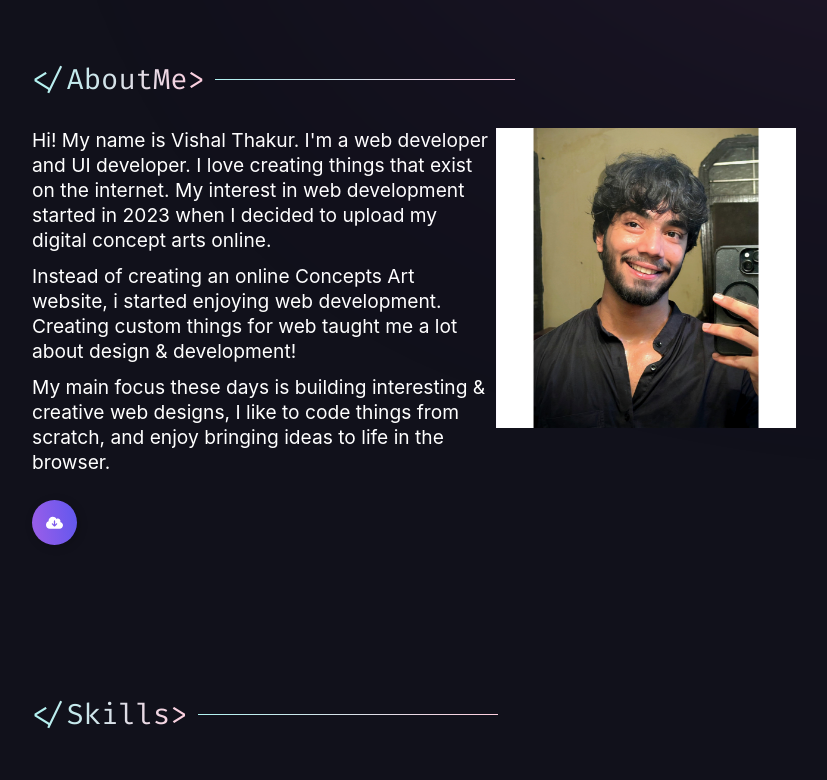
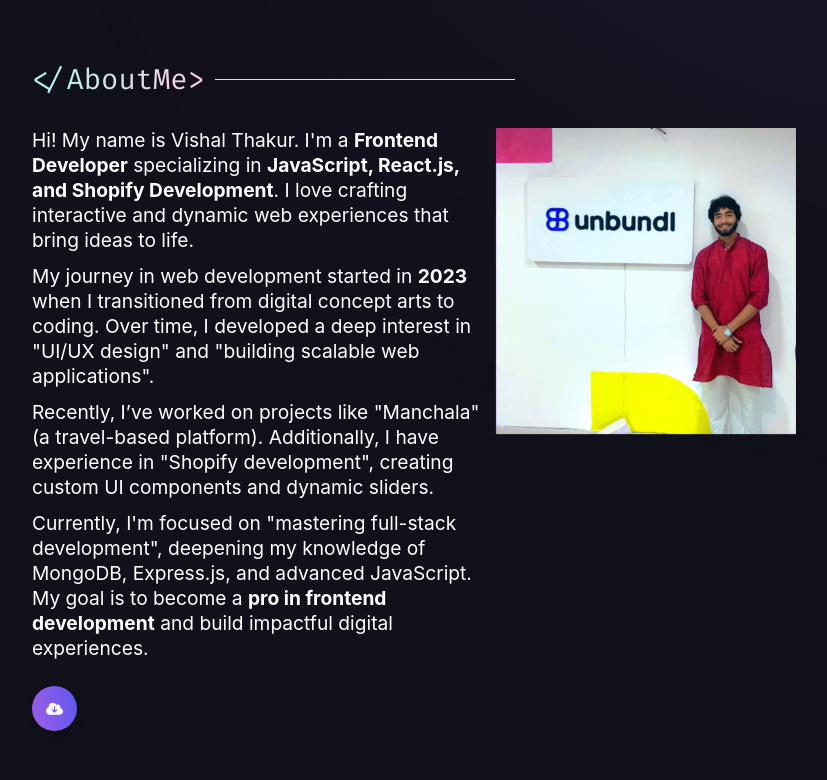
Before and after one commit to domain-Q/My-Portfolio, a plain HTML site: page index.html in a window 1280 px wide. Shown: the part 940-1720 px from the top of the page, without its empty margins (224-1051 px from the left). Drawn offline with nearby package versions, Linux system fonts and the light colour scheme; a web font is replaced by a local one.

Commit message:
updation

```diff
--- a/index.html
+++ b/index.html
@@ -44,7 +44,7 @@
       <div class="hey">Hey!</div>
       <div class="logo" tabindex="0" aria-label="Vishal thakur logo">
         <div class="logo-top">
-          <img src="src/png/nav-avatar.png" alt="animation-head" id="nav-avatar"/>
+          <img src="src/png/nav-avatar.png" alt="animation-head" id="nav-avatar" />
         </div>
       </div>
       <div class="navbar-tabs" id="navbar-tabs">
@@ -238,19 +238,23 @@
         <div class="info-dp-section">
           <div class="about-info">
             <p tabindex="0">
-              Hi! My name is Vishal Thakur. I'm a web developer and UI developer. I love creating things that exist on the internet. My interest in web development started in 2023 when I decided to upload my digital concept arts online.
+              Hi! My name is Vishal Thakur. I'm a <strong>Frontend Developer</strong> specializing in
+              <strong>JavaScript, React.js, and Shopify Development</strong>. I love crafting interactive and dynamic web experiences that bring ideas to life.
             </p>
             <br />
             <p tabindex="0">
-              Instead of creating an online Concepts Art website, i started
-              enjoying web development. Creating custom things for web taught
-              me a lot about design & development!
+              My journey in web development started in <strong>2023</strong> when I transitioned from digital concept arts to coding.
+              Over time, I developed a deep interest in "UI/UX design" and "building scalable web applications".
             </p>
             <br />
             <p tabindex="0">
-              My main focus these days is building interesting & creative web
-              designs, I like to code things from scratch, and enjoy bringing
-              ideas to life in the browser.
+              Recently, I’ve worked on projects like "Manchala" (a travel-based platform).
+              Additionally, I have experience in "Shopify development", creating custom UI components and dynamic sliders.
+            </p>
+            <br />
+            <p tabindex="0">
+              Currently, I'm focused on "mastering full-stack development", deepening my knowledge of MongoDB, Express.js, and advanced JavaScript.
+              My goal is to become a <strong>pro in frontend development</strong> and build impactful digital experiences.
             </p>
             <!-- Resume button -->
             <button class="resume-btn" id="resume-btn" onclick="openURL()">
@@ -260,15 +264,15 @@
                     d="M144 480C64.5 480 0 415.5 0 336c0-62.8 40.2-116.2 96.2-135.9c-.1-2.7-.2-5.4-.2-8.1c0-88.4 71.6-160 160-160c59.3 0 111 32.2 138.7 80.2C409.9 102 428.3 96 448 96c53 0 96 43 96 96c0 12.2-2.3 23.8-6.4 34.6C596 238.4 640 290.1 640 352c0 70.7-57.3 128-128 128H144zm79-167l80 80c9.4 9.4 24.6 9.4 33.9 0l80-80c9.4-9.4 9.4-24.6 0-33.9s-24.6-9.4-33.9 0l-39 39V184c0-13.3-10.7-24-24-24s-24 10.7-24 24V318.1l-39-39c-9.4-9.4-24.6-9.4-33.9 0s-9.4 24.6 0 33.9z" />
                 </svg>
               </div>
-
               <div class="text">Resume</div>
             </button>
           </div>
 
           <div class="dp" data-aos="fade-up">
-            <img src="./src/png/Profile image.jpg" alt="Vishal Thakur" tabindex="0" aria-label="image of vinod" />
+            <img src="./src/png/unbundl experience photo.jpg" alt="Vishal Thakur" tabindex="0" aria-label="Image of Vishal Thakur" />
           </div>
         </div>
+
       </div>
     </section>
     <!-- about section ends  -->
@@ -321,6 +325,10 @@
             <li class="tech-stack-box" data-aos="fade-up">
               <img src="./src/png/reactlogo.png" alt="react skill" class="tech-stack-logo" />
               <span class="tooltip">REACT</span>
+            </li>
+            <li class="tech-stack-box" data-aos="fade-up">
+              <img src="./src/png/Mongodb.png" alt="Mongo skill" class="tech-stack-logo" />
+              <span class="tooltip">Mongo DB</span>
             </li>
 
             <li class="tech-stack-box" data-aos="fade-up">
@@ -404,7 +412,8 @@
                     aria-label="Visit To-Do on GitHub">
                     <img src="src/svg/github.svg" alt="github redirect button" />
                   </a>
-                  <a href="https://vt-e-commerce-website.netlify.app/" target="_blank" class="cta" aria-label="Visit Comickaze live">
+                  <a href="https://vt-e-commerce-website.netlify.app/" target="_blank" class="cta"
+                    aria-label="Visit Comickaze live">
                     <span>Live view</span>
                     <svg viewBox="0 0 13 10" height="10px" width="15px">
                       <path d="M1,5 L11,5"></path>
@@ -453,11 +462,12 @@
                   Dictionary : To find the meaning of the words you don't know
                 </p>
                 <div class="project-buttons">
-                  <a href="https://github.com/domain-Q/Css-Component/tree/main/Dictionary" target="_blank" class="github-redirect"
-                  aria-label="Visit To-Do on GitHub">
+                  <a href="https://github.com/domain-Q/Css-Component/tree/main/Dictionary" target="_blank"
+                    class="github-redirect" aria-label="Visit To-Do on GitHub">
                     <img src="src/svg/github.svg" alt="github redirect button" />
                   </a>
-                  <a href="https://dictionary-five-sage.vercel.app/" target="_blank" class="cta" aria-label="Visit Dictionary Live">
+                  <a href="https://dictionary-five-sage.vercel.app/" target="_blank" class="cta"
+                    aria-label="Visit Dictionary Live">
                     <span>Live view</span>
                     <svg viewBox="0 0 13 10" height="10px" width="15px">
                       <path d="M1,5 L11,5"></path>
@@ -481,8 +491,8 @@
                   A simple rock paper scissor game implementing using javaScript logics.
                 </p>
                 <div class="project-buttons">
-                  <a href="https://github.com/domain-Q/Projects/tree/main/rock%20paper%20scissors" target="_blank" class="github-redirect"
-                    aria-label="Visit Aquaregia on GitHub">
+                  <a href="https://github.com/domain-Q/Projects/tree/main/rock%20paper%20scissors" target="_blank"
+                    class="github-redirect" aria-label="Visit Aquaregia on GitHub">
                     <img src="src/svg/github.svg" alt="github redirect button" />
                   </a>
                   <a href="https://stone-paper-scissor-one.vercel.app/" target="_blank" class="cta"
@@ -509,8 +519,8 @@
                   A simple tic tac toe game for two players using Html, Css and Javascript.
                 </p>
                 <div class="project-buttons">
-                  <a href="https://github.com/domain-Q/Projects/tree/main/tic%20tac%20toe" target="_blank" class="github-redirect"
-                    aria-label="Visit Tic tac toe on github">
+                  <a href="https://github.com/domain-Q/Projects/tree/main/tic%20tac%20toe" target="_blank"
+                    class="github-redirect" aria-label="Visit Tic tac toe on github">
                     <img src="src/svg/github.svg" alt="github redirect button" />
                   </a>
                   <a href="https://tic-tac-toe-vishal-thakur.vercel.app/" target="_blank" class="cta"
@@ -581,8 +591,8 @@
           </div>
           <div class="logos">
 
-            <a href="https://www.linkedin.com/in/thecodevishal" target="_blank"
-              aria-label="My Linkdin"><svg class="SocialHandle" viewBox="0 0 448 512">
+            <a href="https://www.linkedin.com/in/thecodevishal" target="_blank" aria-label="My Linkdin"><svg
+                class="SocialHandle" viewBox="0 0 448 512">
                 <path
                   d="M100.28 448H7.4V148.9h92.88zM53.79 108.1C24.09 108.1 0 83.5 0 53.8a53.79 53.79 0 0 1 107.58 0c0 29.7-24.1 54.3-53.79 54.3zM447.9 448h-92.68V302.4c0-34.7-.7-79.2-48.29-79.2-48.29 0-55.69 37.7-55.69 76.7V448h-92.78V148.9h89.08v40.8h1.3c12.4-23.5 42.69-48.3 87.88-48.3 94 0 111.28 61.9 111.28 142.3V448z" />
               </svg></a>
@@ -601,7 +611,8 @@
           </div>
         </div>
         <div class="footer-avatar-container">
-          <img src="src/png/footer-avatar-vinod.png" alt="animation-head" class="footer-avatar-img" id="footer-wala-avatar"/>
+          <img src="src/png/footer-avatar-vinod.png" alt="animation-head" class="footer-avatar-img"
+            id="footer-wala-avatar" />
           <div class="footer-avatar-face">
             <div class="footer-avatar-eye footer-left-eye">
               <div class="footer-pupil"></div>
@@ -631,7 +642,7 @@
 
   <script>
     function openURL() {
-      var url = "src/pdf/VISHAL_THAKUR_RESUME_.pdf";
+      var url = "src/pdf/Vishal Thakur (Frontend 6Month Experience).pdf";
 
       window.open(url, "_blank");
     }
```
Also changed, not shown: src/png/Mongodb.png (added), src/png/unbundl experience photo.jpg (added), 2 other files. Lines whose indentation alone changed are shown as unchanged.
